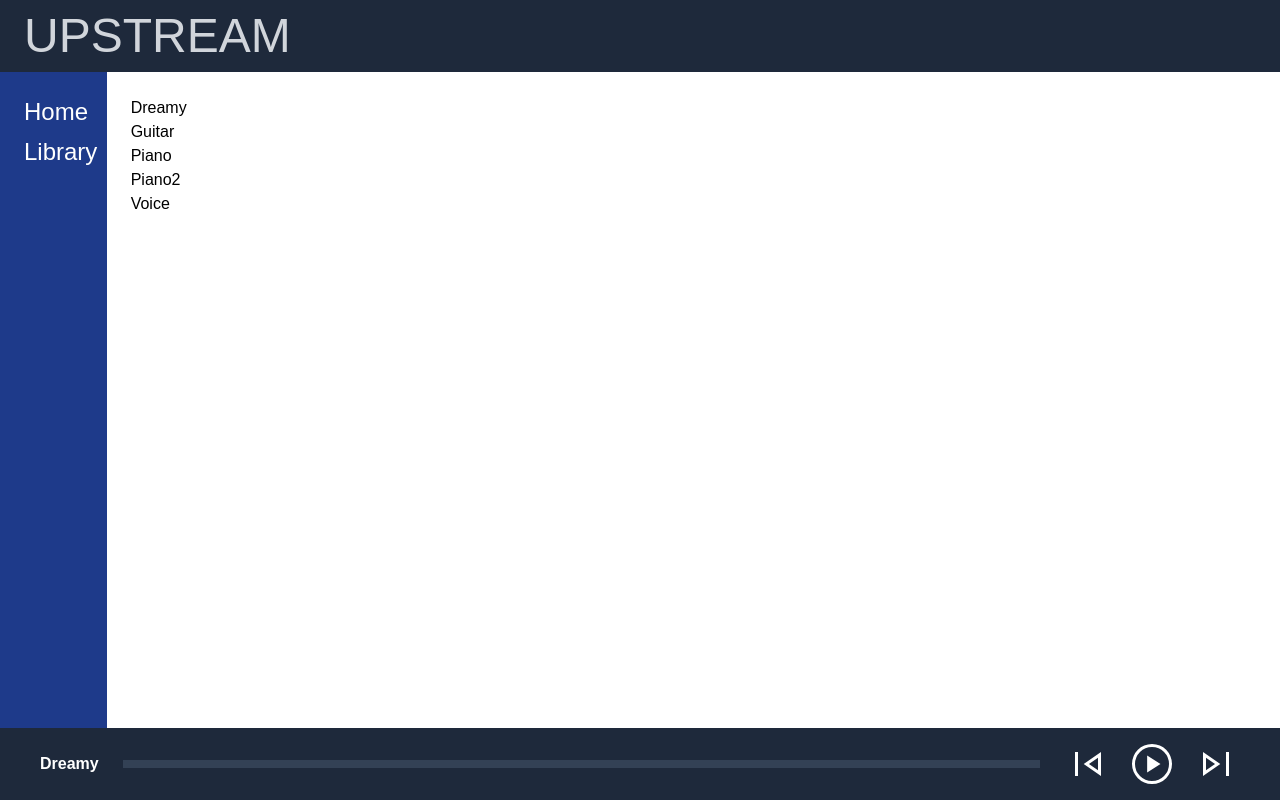
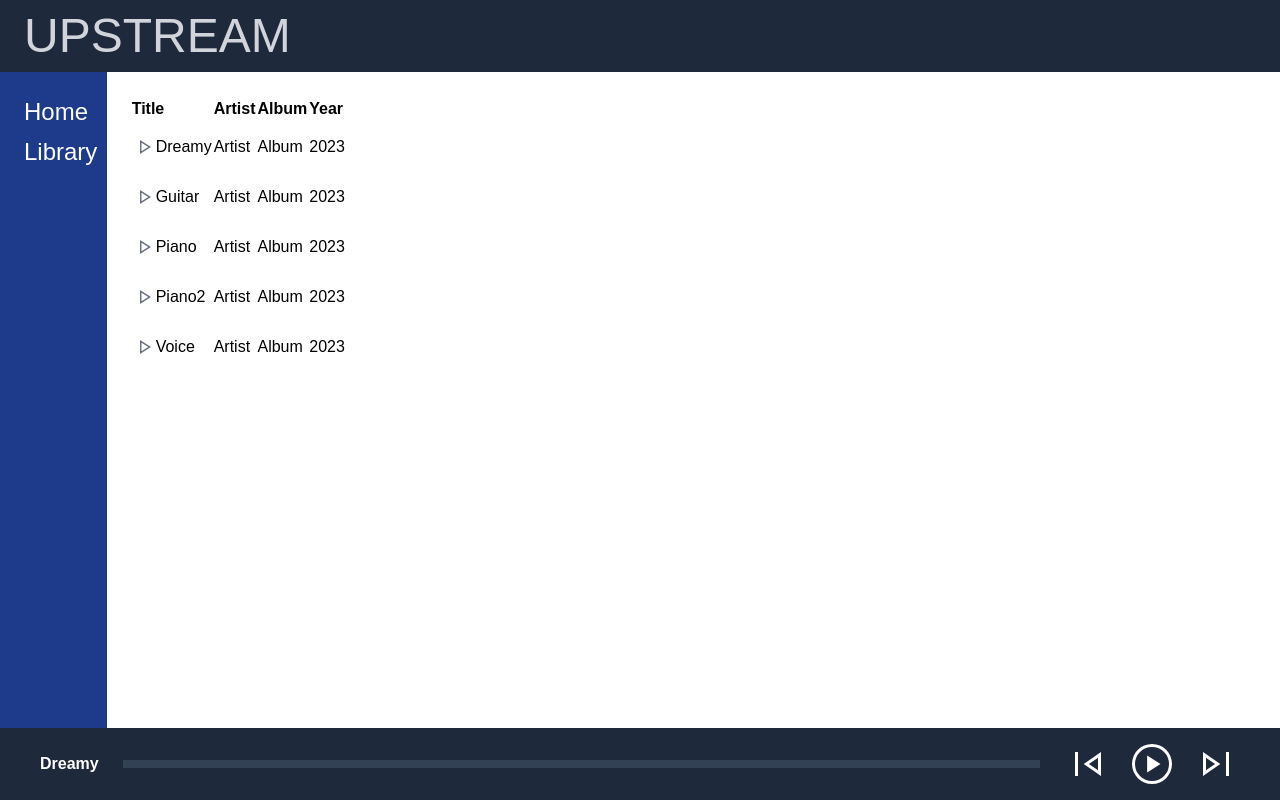
Before and after one commit to rafzoio/upstream, a React (Create React App) app: page /library in a window 1280 px wide. Built offline with nearby package versions, Linux system fonts and the light colour scheme.

Commit message:
Changed format to table

```diff
--- a/src/components/List.jsx
+++ b/src/components/List.jsx
@@ -1,5 +1,6 @@
 import React from "react";
 import { useDispatch } from "react-redux";
+import { ReactComponent as PlayIcon } from "../resources/icons/play.svg";
 
 const List = ({ data }) => {
   const dispatch = useDispatch();
@@ -13,13 +14,31 @@ const List = ({ data }) => {
 
   return (
     <div>
-      <ul>
-        {data.map((song) => (
-          <li key={song.id}>
-            <button onClick={() => handleSongSelect(song)}>{song.title}</button>
-          </li>
-        ))}
-      </ul>
+      <table className="w-fit text-left">
+        <thead>
+          <tr>
+            <th>Title</th>
+            <th>Artist</th>
+            <th>Album</th>
+            <th>Year</th>
+          </tr>
+        </thead>
+        <tbody>
+          {data.map((song) => (
+            <tr key={song.id}>
+              <td className=" flex flex-row items-center">
+                <button onClick={() => handleSongSelect(song)}>
+                  <PlayIcon className="w-6 fill-gray-500 hover:fill-gray-800" />
+                </button>
+                {song.title}
+              </td>
+              <td className="">Artist</td>
+              <td className="">Album</td>
+              <td className="">2023</td>
+            </tr>
+          ))}
+        </tbody>
+      </table>
     </div>
   );
 };
```
